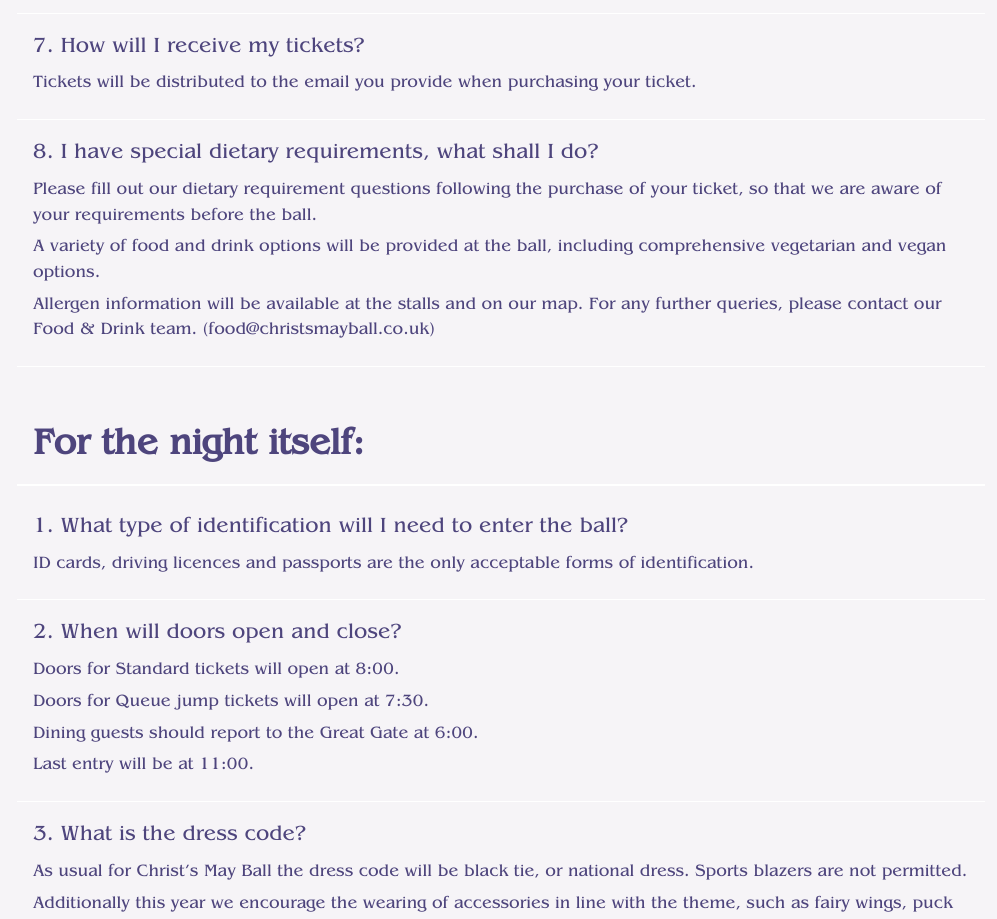
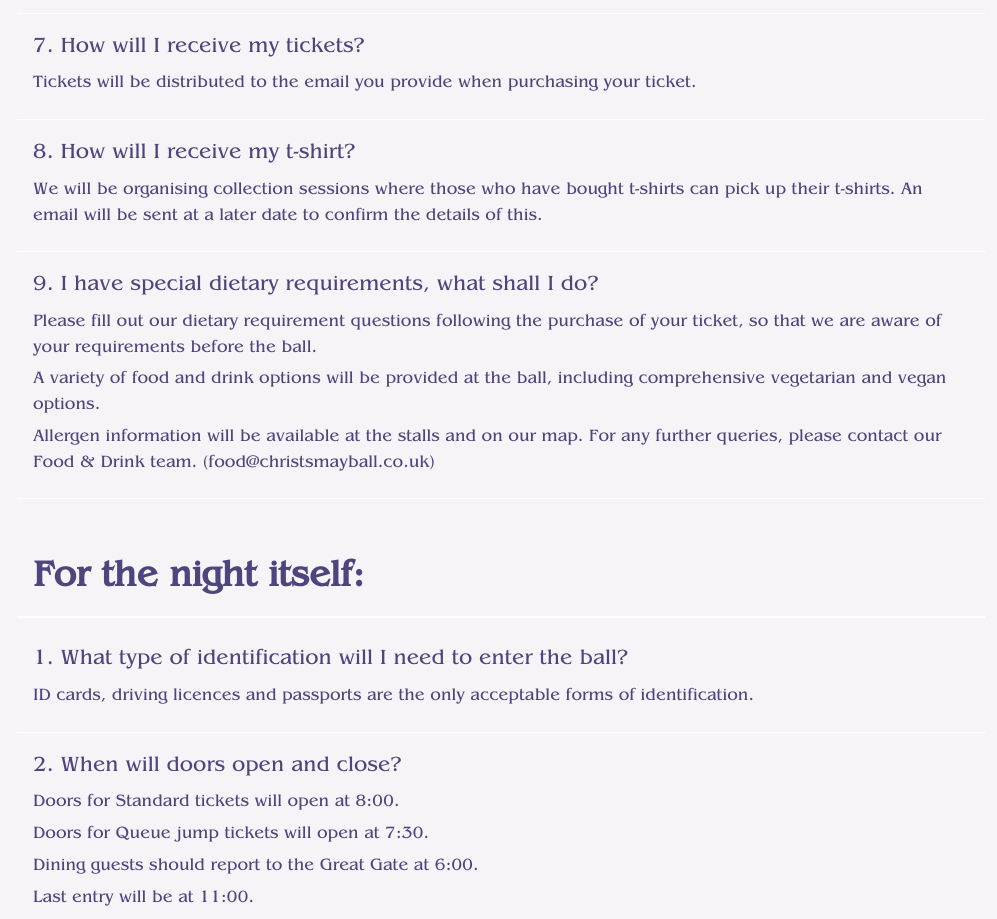
Before and after one commit to scottjones03/cmb-2024-website, a React (Create React App) app: page /#/ in a window 1280 px wide. Shown: the part 4900-5819 px from the top of the page, without its empty margins (139-1136 px from the left). Built offline with nearby package versions, Linux system fonts and the light colour scheme.

Commit message:
minor updates

```diff
--- a/src/assets/data/2024/faq.json
+++ b/src/assets/data/2024/faq.json
@@ -55,6 +55,12 @@
                 ]
             },
             {
+                "question": "How will I receive my t-shirt? ",
+                "answers": [
+                    "We will be organising collection sessions where those who have bought t-shirts can pick up their t-shirts. An email will be sent at a later date to confirm the details of this."
+                ]
+            },
+            {
                 "question": "I have special dietary requirements, what shall I do?",
                 "answers": [
                     "Please fill out our dietary requirement questions following the purchase of your ticket, so that we are aware of your requirements before the ball.",
@@ -62,7 +68,6 @@
                     "Allergen information will be available at the stalls and on our map. For any further queries, please contact our Food & Drink team. (food@christsmayball.co.uk)"
                 ]
             }
-
         ]
       },
       {
--- a/src/components/main/TicketsDisplay.jsx
+++ b/src/components/main/TicketsDisplay.jsx
@@ -47,7 +47,7 @@ const FirstSection = ({
   <>
     <Typography variant="h4">What's included in your ticket?</Typography>
     <BodyParagraph>
-        All tickets include an opt-out donation that will be shared amongst the <a href={`https://christsmayball.co.uk/charities`} style={{ textDecoration: 'none', color: 'inherit' }}>
+        All tickets include an opt-out donation that will be shared amongst the <a href={`https://www.christsmayball.co.uk/#/charities`} style={{ textDecoration: 'none', color: 'inherit' }}>
           <strong>charities</strong>
         </a> that we are supporting this year.
     </BodyParagraph>
```
